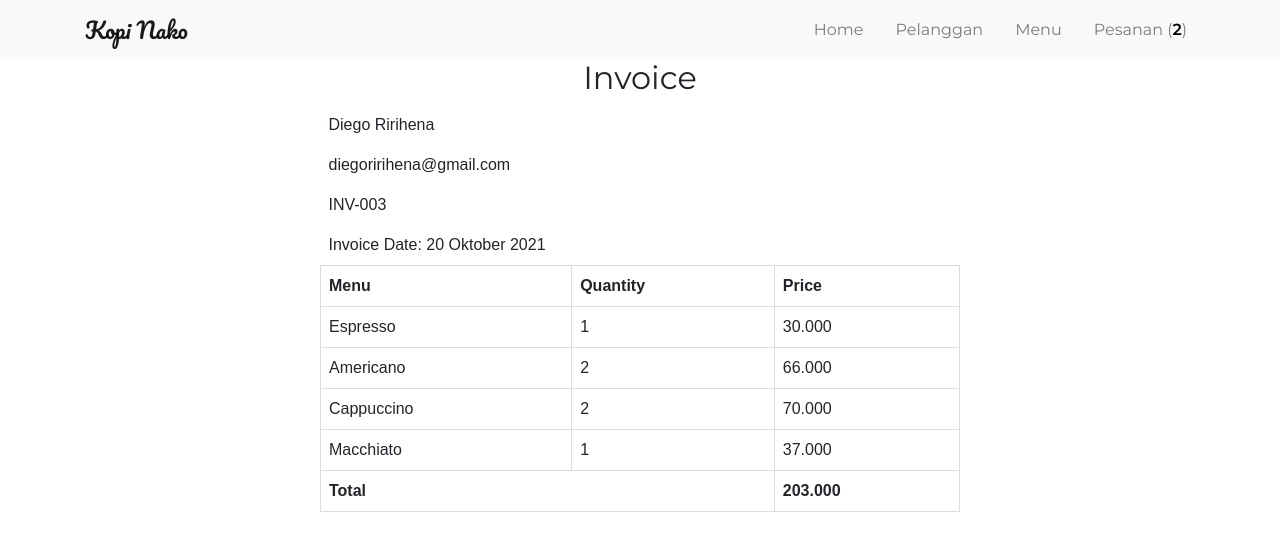
After one commit to diegoririhena/kopinako, a CodeIgniter app: page /coffee-order/invoice/index in a window 1280 px wide. The commit adds this page. Shown: the top 551 px of the page. Run offline with CodeIgniter, Linux system fonts and the light colour scheme; data comes from the database, SQL or seed files in the repository; some libraries are stand-ins or nearby versions.

Commit message:
Jago gatuh

```diff
--- /dev/null
+++ b/application/controllers/Invoice.php
@@ -0,0 +1,25 @@
+<?php
+defined('BASEPATH') or exit('No direct script access allowed');
+
+class Invoice extends CI_Controller
+{
+
+    public function __construct()
+    {
+        parent::__construct();
+        $pesanan = $this->db->get_where('pesanan', ['lunas' => 0])->result_array();
+        $this->data['notif_pesanan'] = 0;
+        foreach ($pesanan as $p) {
+            $this->data['notif_pesanan'] += $p['quantity'];
+        }
+    }
+
+    public function index()
+    {
+        $data = $this->data;
+        $data['title'] = 'Invoice';
+        $this->load->view('layouts/_header', $data);
+        $this->load->view('invoice/index');
+        $this->load->view('layouts/_footer');
+    }
+}
--- /dev/null
+++ b/application/views/invoice/index.php
@@ -0,0 +1,76 @@
+<!DOCTYPE html>
+<html>
+
+<head>
+    <style>
+        table {
+            font-family: arial, sans-serif;
+            border-collapse: collapse;
+            width: 50%;
+            margin-left: auto;
+            margin-right: auto;
+        }
+
+        td,
+        th {
+            border: 1px solid #dddddd;
+            text-align: left;
+            padding: 8px;
+        }
+
+        /* tr:nth-child(even) {
+            background-color: #dddddd;
+        } */
+    </style>
+</head>
+
+<body>
+
+    <h2 style="text-align: center;">Invoice</h2>
+    <table>
+        <tr>
+            <td colspan="3" style="border: none ;">Diego Ririhena</td>
+        </tr>
+        <tr>
+            <td colspan="3" style="border: none ;">diegoririhena@gmail.com</td>
+        </tr>
+        <tr>
+            <td colspan="3" style="border: none ;">INV-003</td>
+        </tr>
+        <tr>
+            <td colspan="3" style="border: none ;">Invoice Date: 20 Oktober 2021</td>
+        </tr>
+        <tr>
+            <th>Menu</th>
+            <th>Quantity</th>
+            <th>Price</th>
+        </tr>
+        <tr>
+            <td>Espresso</td>
+            <td>1</td>
+            <td>30.000</td>
+        </tr>
+        <tr>
+            <td>Americano</td>
+            <td>2</td>
+            <td>66.000</td>
+        </tr>
+        <tr>
+            <td>Cappuccino</td>
+            <td>2</td>
+            <td>70.000</td>
+        </tr>
+        <tr>
+            <td>Macchiato</td>
+            <td>1</td>
+            <td>37.000</td>
+        </tr>
+        <tr>
+            <th colspan="2">Total</th>
+            <th>203.000</th>
+        </tr>
+    </table>
+
+</body>
+
+</html>
--- a/application/views/menu/index.php
+++ b/application/views/menu/index.php
@@ -14,8 +14,9 @@
 				</div>
 			<?php endforeach; ?>
 		</div>
-		<div class=" row justify-content-center mt-2">
+		<!-- <div class=" row justify-content-center mt-2">
 								<?= $this->pagination->create_links(); ?>
-						</div>
+								<a href="<?php echo site_url('menu/index') ?>"><i class="fas fa-arrow-right"></i> Berikutnya</a>
+						</div> -->
 					</div>
 				</div>
```
Also changed, not shown: application/views/pesanan/index.php (+8 -7 lines).
